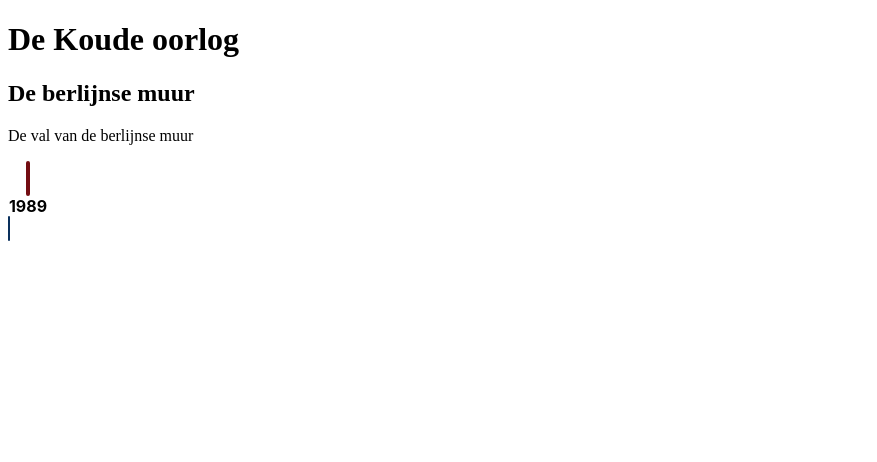
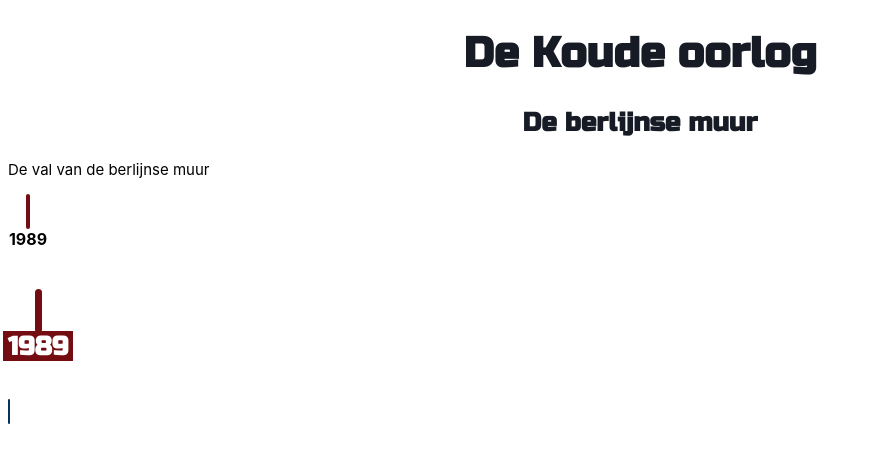
Before and after one commit to RubenZwinkels/les-koude-oorlog, a Vue app: page / in a window 1280 px wide. Shown: the top 462 px of the page, without its empty margins (0-877 px from the left). Built offline with nearby package versions, Linux system fonts and the light colour scheme.

Commit message:
[feat] line current toegevoegd
ontvangt jaartal

```diff
--- a/src/App.vue
+++ b/src/App.vue
@@ -1,14 +1,18 @@
 <template>
-	<h1>De Koude oorlog</h1>
-	<h2>De berlijnse muur</h2>
-	<p>De val van de berlijnse muur</p>
-	<line-big :year="1989"/>
-	<line-small />
+  <h1>De Koude oorlog</h1>
+  <h2>De berlijnse muur</h2>
+  <p>De val van de berlijnse muur</p>
+  <line-big :year="1989" />
+  <line-current :year="1989" />
+  <line-small />
 </template>
 
 <script setup>
-import lineBig from "@/components/timeline/lines/line-big.vue"
-import lineSmall from  "@/components/timeline/lines/line-small.vue"
+import lineBig from "@/components/timeline/lines/line-big.vue";
+import lineSmall from "@/components/timeline/lines/line-small.vue";
+import lineCurrent from "@/components/timeline/lines/line-current.vue";
 </script>
 
-<style lang="scss"></style>
+<style lang="scss">
+@import "@/styles/variables.scss";
+</style>
--- /dev/null
+++ b/src/components/timeline/lines/line-current.vue
@@ -0,0 +1,47 @@
+<template>
+  <div id="wrapper">
+    <div class="line"></div>
+    <h2>{{ year }}</h2>
+  </div>
+</template>
+
+<script setup lang="ts">
+import { defineProps } from "vue";
+
+const props = defineProps({
+  year: {
+    type: Number,
+    required: true,
+  },
+});
+</script>
+
+<style scoped lang="scss">
+@import "@/styles/variables.scss";
+
+.line {
+  color: $sov-red;
+  background-color: $sov-red;
+  width: 7px;
+  height: 44px;
+  border-radius: 5px;
+  border-width: 1px;
+	margin: 0px;
+}
+
+#wrapper {
+	width: 60px;
+	height: 150px;
+	display: flex;
+	flex-direction: column;
+	justify-content: center;
+	align-items: center;
+}
+h2 {
+	background-color: $sov-red;
+	color: white;
+	height: 30px;
+	width: 70px;
+	margin: -2px;
+}
+</style>
```
